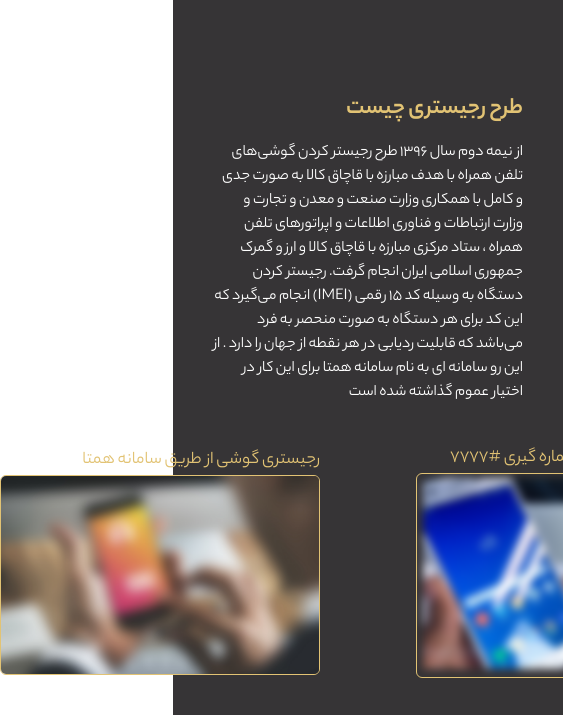
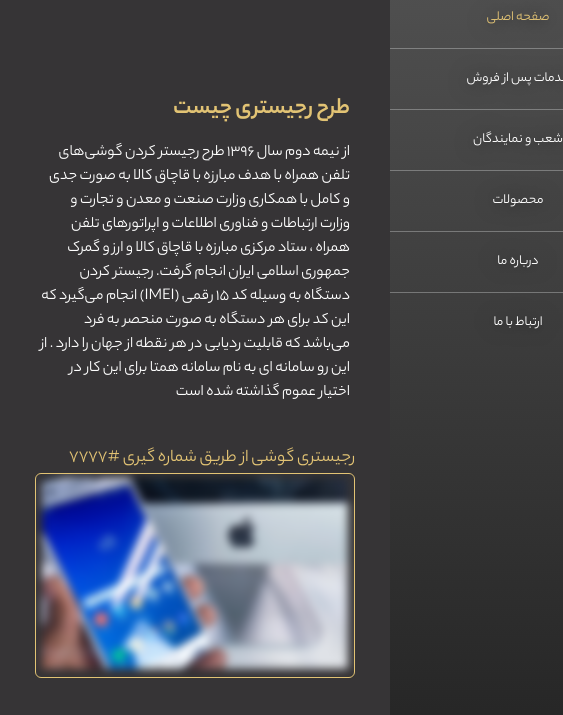
Before and after one commit to sina-saberi/arizon-template, a website built with webpack: page html/blog1.html in a window 390 px wide. Shown: the part 79-794 px from the top of the page, 563 px wide, since content can reach past the window. Built offline with nearby package versions, Linux system fonts and the light colour scheme; files whose address does not match are found by name.

Commit message:
fix responsive in blog1

```diff
--- a/html/blog1.html
+++ b/html/blog1.html
@@ -237,7 +237,7 @@
                         نام
                         سامانه همتا برای این کار در اختیار عموم گذاشته شده است</p>
                 </div>
-                <div class="flex justify-center gap-24 items-center mt-4 pt-6">
+                <div class="flex flex-col lg:flex-row justify-center gap-y-10 gap-x-24 items-center mt-4 pt-6">
                     <div>
                         <div>
                             <h3 class="text-primary-600 text-lg">رجیستری گوشی از طریق شماره گیری #7777</h3>
```
